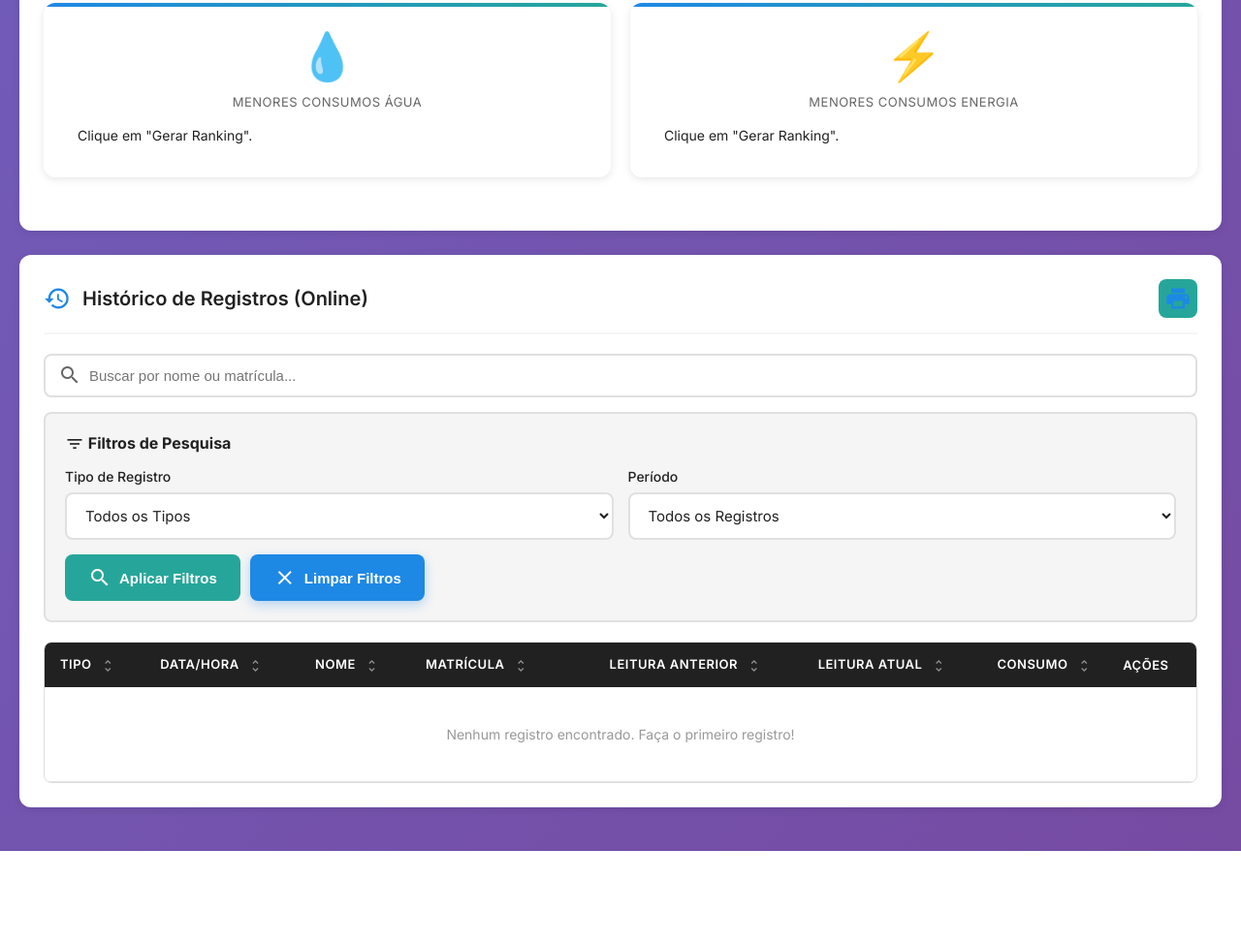
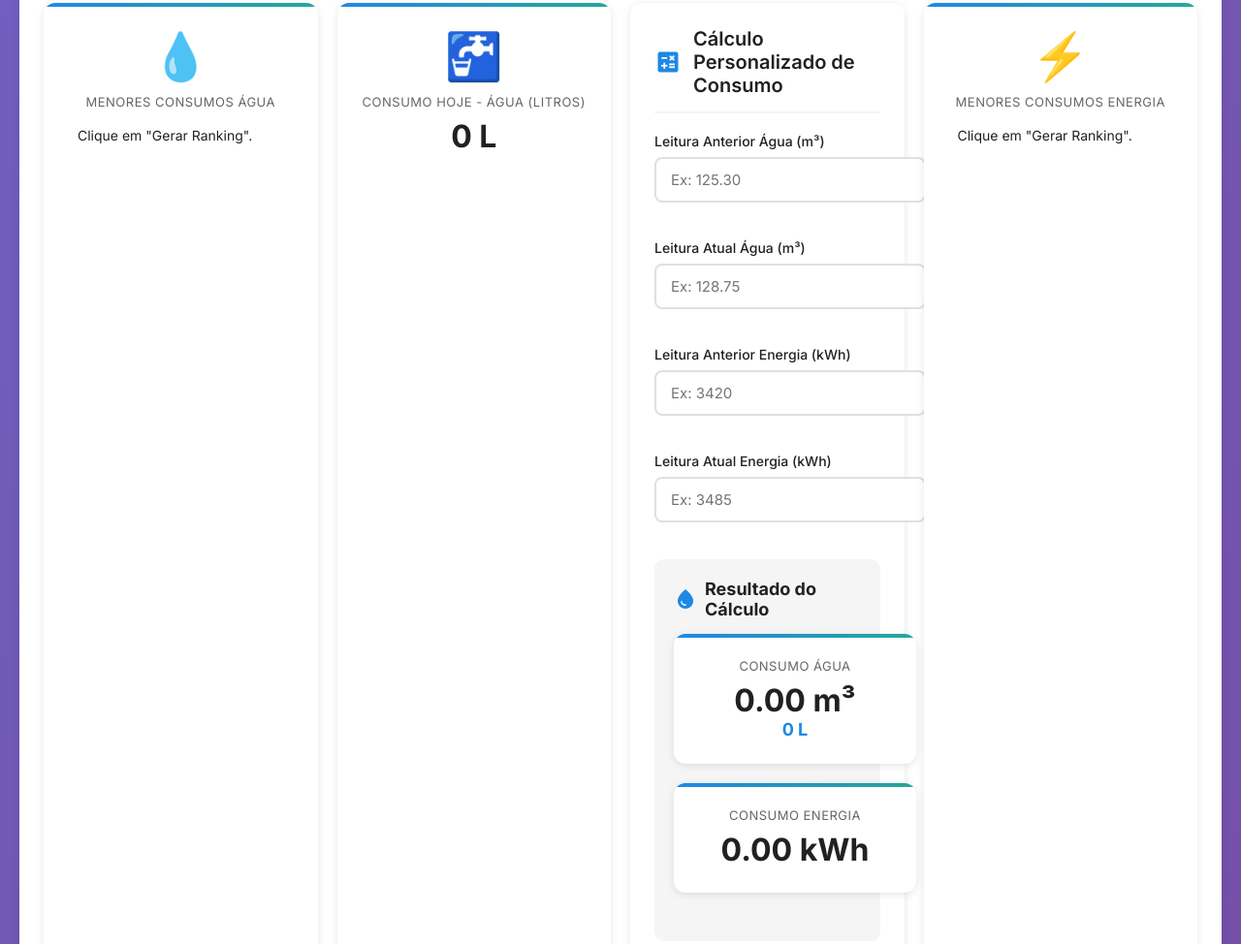
Before and after one commit to asl43/Registro-de-consumo-v3, a plain HTML site: page index.html in a window 1280 px wide. Shown: the part 4684-5658 px from the top of the page at 97% size. Before the commit the page ends 5562 px from the top, so only its background shows below. Drawn offline with nearby package versions, Linux system fonts and the light colour scheme.

Commit message:
Registro de consumo v5

```diff
--- a/index.html
+++ b/index.html
@@ -1405,6 +1405,63 @@
                     Clique em "Gerar Ranking".
                 </div>
             </div>
+<!-- 💧 Card de Consumo Diário em Litros -->
+<div class="stats-grid">
+  <div class="stat-card">
+    <div class="stat-icon" style="color: var(--primary);">🚰</div>
+    <div class="stat-label">Consumo Hoje - Água (Litros)</div>
+    <div class="stat-value" id="consumoHojeAguaLitros">0 L</div>
+  </div>
+</div>
+
+<!-- 🧮 Bloco Personalizado de Cálculo de Consumo -->
+<div class="card">
+  <div class="card-header">
+    <div class="card-title">
+      <span class="material-icons">calculate</span>
+      <h2>Cálculo Personalizado de Consumo</h2>
+    </div>
+  </div>
+  <div class="form-grid">
+    <div class="form-group">
+      <label>Leitura Anterior Água (m³)</label>
+      <input type="number" id="calcLeituraAnteriorAgua" step="0.01" placeholder="Ex: 125.30" oninput="calcularConsumoPersonalizado()">
+    </div>
+    <div class="form-group">
+      <label>Leitura Atual Água (m³)</label>
+      <input type="number" id="calcLeituraAtualAgua" step="0.01" placeholder="Ex: 128.75" oninput="calcularConsumoPersonalizado()">
+    </div>
+    <div class="form-group">
+      <label>Leitura Anterior Energia (kWh)</label>
+      <input type="number" id="calcLeituraAnteriorEnergia" step="0.01" placeholder="Ex: 3420" oninput="calcularConsumoPersonalizado()">
+    </div>
+    <div class="form-group">
+      <label>Leitura Atual Energia (kWh)</label>
+      <input type="number" id="calcLeituraAtualEnergia" step="0.01" placeholder="Ex: 3485" oninput="calcularConsumoPersonalizado()">
+    </div>
+  </div>
+  <div style="margin-top: 20px; padding: 20px; background: var(--light); border-radius: 10px;">
+    <h3 style="font-size: 18px; margin-bottom: 15px; color: var(--text-color); display: flex; align-items: center; gap: 8px;">
+      <span class="material-icons" style="color: var(--primary);">water_drop</span>
+      Resultado do Cálculo
+    </h3>
+    <div class="stats-grid">
+      <div class="stat-card" style="background: var(--card-bg);">
+        <div class="stat-label">Consumo Água</div>
+        <div class="stat-value" id="calcResultAgua">0.00 m³</div>
+        <div class="stat-value" style="font-size: 18px; color: var(--primary);" id="calcResultAguaLitros">0 L</div>
+      </div>
+      <div class="stat-card" style="background: var(--card-bg);">
+        <div class="stat-label">Consumo Energia</div>
+        <div class="stat-value" id="calcResultEnergia">0.00 kWh</div>
+      </div>
+    </div>
+    <div class="alert alert-warning" style="margin-top: 15px; font-size: 13px;">
+      <span class="material-icons">info</span>
+      Este cálculo é apenas para visualização e não afeta os registros reais do sistema.
+    </div>
+  </div>
+</div>
             <div class="stat-card">
                 <div class="stat-icon" style="color: var(--accent);">⚡</div>
                 <div class="stat-label">Menores Consumos Energia</div>
@@ -2944,6 +3001,7 @@ function calcularCustoEstimado() {
     }
     document.getElementById('custoConsumoAgua').textContent = consumoAgua.toFixed(2) + ' m³';
     document.getElementById('custoConsumoEnergia').textContent = consumoEnergia.toFixed(2) + ' kWh';
+atualizarConsumoLitros();
     let custoAgua = 0;
     let custoEnergia = 0;
     let breakdownAgua = '';
@@ -3142,6 +3200,30 @@ function sincronizarCampos(e) {
         }
     }
 }
+// Atualiza o valor em litros do consumo diário (chamado em calcularEstatisticasGerais)
+function atualizarConsumoLitros() {
+  const consumoM3 = parseFloat(document.getElementById('consumoHojeAgua').textContent) || 0;
+  const consumoLitros = Math.round(consumoM3 * 1000);
+  document.getElementById('consumoHojeAguaLitros').textContent = consumoLitros.toLocaleString('pt-BR') + ' L';
+}
+
+// Função para cálculo personalizado em tempo real
+function calcularConsumoPersonalizado() {
+  // Água
+  const aguaAnt = parseFloat(document.getElementById('calcLeituraAnteriorAgua').value) || 0;
+  const aguaAtual = parseFloat(document.getElementById('calcLeituraAtualAgua').value) || 0;
+  const aguaConsumo = Math.max(0, aguaAtual - aguaAnt);
+
+  // Energia
+  const eneAnt = parseFloat(document.getElementById('calcLeituraAnteriorEnergia').value) || 0;
+  const eneAtual = parseFloat(document.getElementById('calcLeituraAtualEnergia').value) || 0;
+  const eneConsumo = Math.max(0, eneAtual - eneAnt);
+
+  // Atualiza resultados
+  document.getElementById('calcResultAgua').textContent = aguaConsumo.toFixed(2) + ' m³';
+  document.getElementById('calcResultAguaLitros').textContent = Math.round(aguaConsumo * 1000).toLocaleString('pt-BR') + ' L';
+  document.getElementById('calcResultEnergia').textContent = eneConsumo.toFixed(2) + ' kWh';
+}
 </script>
 </body>
 </html>
```
